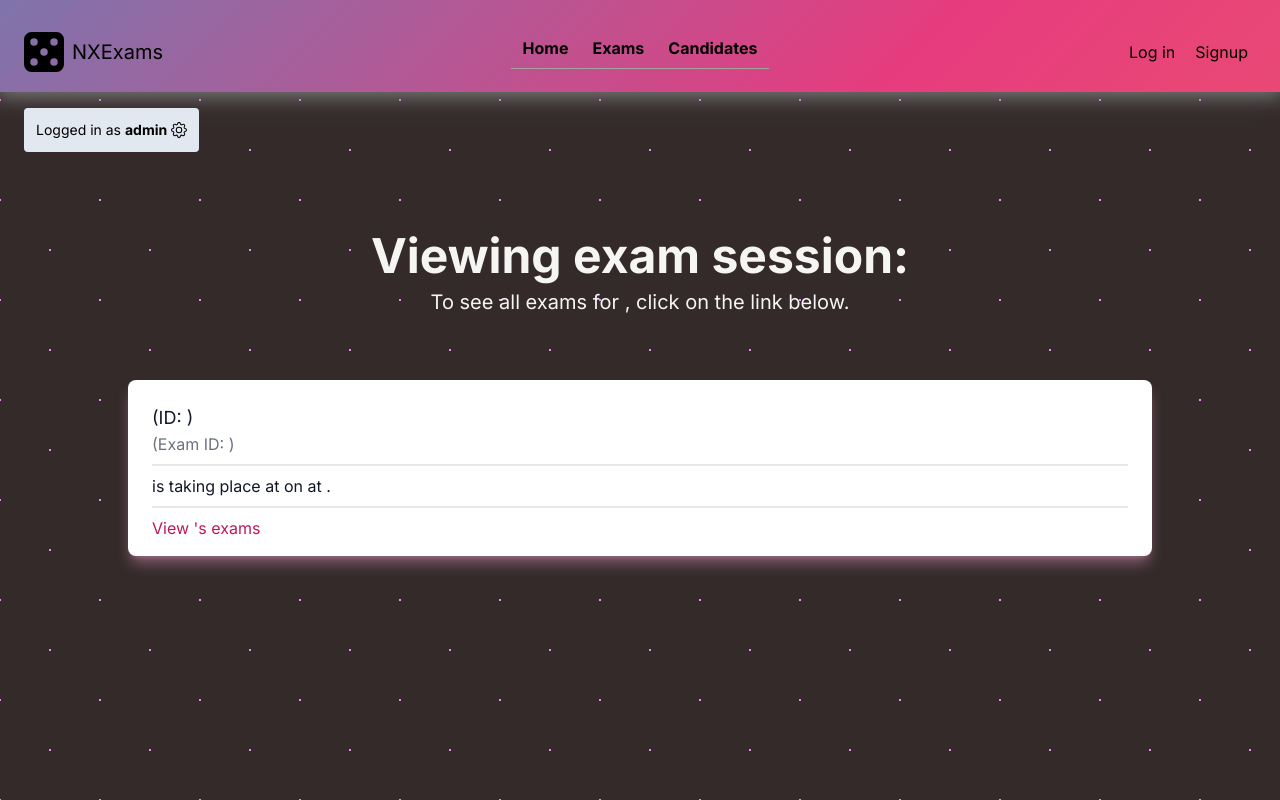
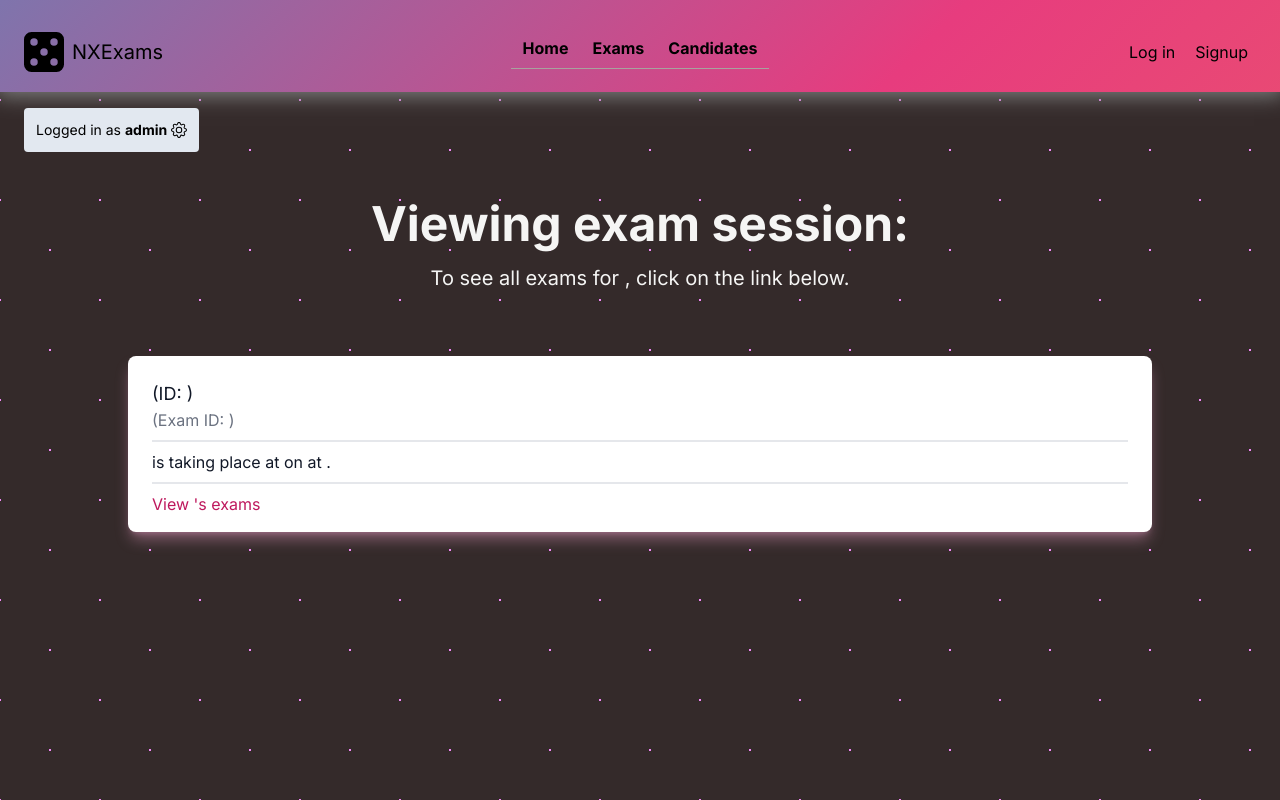
Before and after one commit to majid-L/next13-app, a Next.js app: page /exams/0 in a window 1280 px wide. Built offline with nearby package versions, Linux system fonts and the light colour scheme; no server answers.

Commit message:
Adding paragraphs

```diff
--- a/app/exams/[id]/page.jsx
+++ b/app/exams/[id]/page.jsx
@@ -24,8 +24,8 @@ useEffect(() => {
 
 return (
 <main>
-  <h1 className="text-center text-stone-100 font-bold text-4xl md:text-5xl mt-20">Viewing exam session: {exam.title}</h1>
-  <p className="text-center text-stone-100 mt-2 mb-16 mx-4 md:text-xl">To see all exams for {exam.candidateName}, click on the link below.</p>
+  <h1 className="text-center text-stone-100 font-bold text-4xl md:text-5xl mt-12">Viewing exam session: {exam.title}</h1>
+  <p className="text-center text-stone-100 mt-4 mb-16 mx-4 md:text-xl">To see all exams for {exam.candidateName}, click on the link below.</p>
 
 {isLoading ? <Spinner/> : <div className="bg-white border-1 border-gray-700 shadow-lg shadow-pink-300/40 overflow-hidden rounded-lg w-11/12 max-w-5xl m-auto">
 <div className="p-6 pb-4 text-gray-900 text-left">
```
